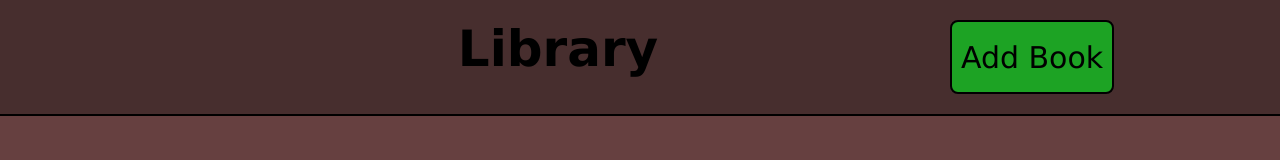
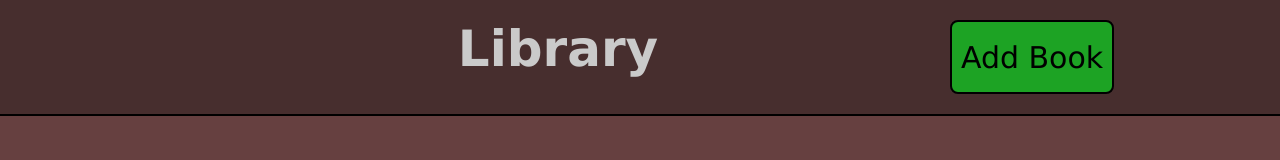
Before and after one commit to drewtempl/library, a plain HTML site: page index.html in a window 1280 px wide. Drawn offline with Linux system fonts and the light colour scheme.

Commit message:
Library font color changed

```diff
--- a/style.css
+++ b/style.css
@@ -38,6 +38,7 @@ body {
 .header h1 {
     margin: 0;
     font-size: 50px;
+    color: rgb(202, 202, 202);
 }
 
 #newBookBtn {
```
